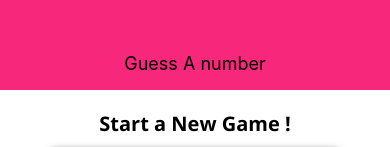
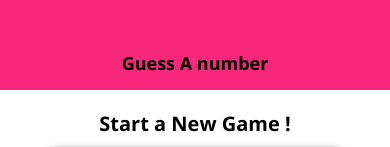
Before and after one commit to Ojaswi2000/GuessingNumber, a React Native app: screen / in a window 390 px wide. Shown: the top 147 px of the page. Built offline with nearby package versions, Linux system fonts and the light colour scheme.

Commit message:
used TitleText here

```diff
--- a/components/Header.js
+++ b/components/Header.js
@@ -1,10 +1,10 @@
 import React from 'react';
 import {View,Text,StyleSheet} from 'react-native';
-
+import TitleText from '../components/TitleText';
 const Header = props => {
     return(
         <View style={styles.Header}>
-            <Text style={styles.headerTitle}>{props.title}</Text>
+            <TitleText>{props.title}</TitleText>
         </View>
     );
 };
@@ -17,13 +17,7 @@
         backgroundColor:'#f7287b',
         alignItems:'center',
         justifyContent:'center',
-    },
-    headerTitle:{
-        color:'black',
-        fontSize:18,
-
     }
-
 });
 
 export default Header;
```
